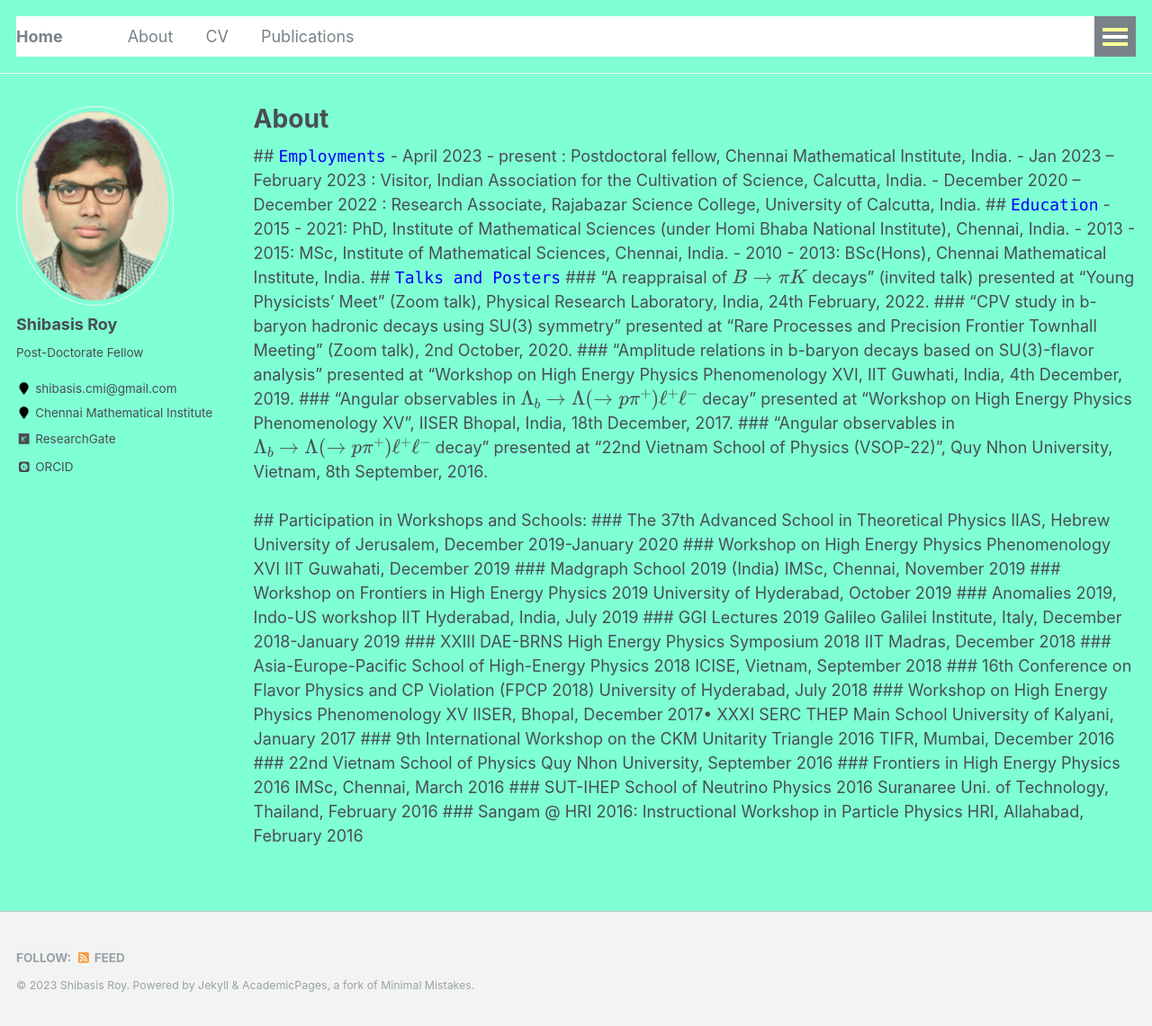
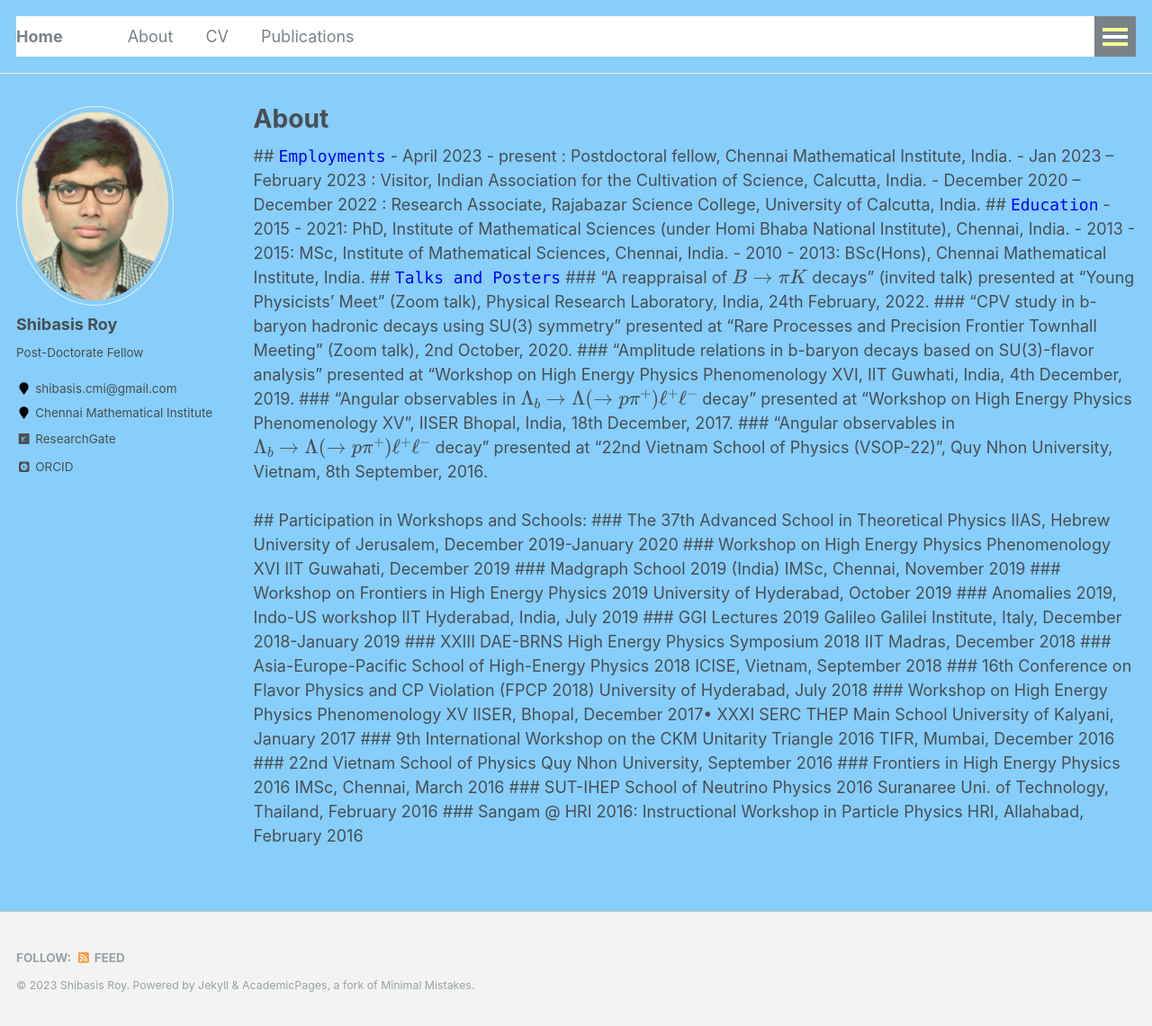
Before and after one commit to shibasisr/shibasisr.github.io, a Jekyll site: the page built from _pages/about.md, in a window 1280 px wide and 1141 px high. Shown: the whole window at 90% size. Built offline with Jekyll 4.4.1, drawn with Linux system fonts in a browser that asks for light colours; some web fonts are replaced; a script bundle is joined from its source files by our own code; library files that are not in the unit come from our copies; formulas are drawn with MathJax 3.

Commit message:
Update about.md

```diff
--- a/_pages/about.md
+++ b/_pages/about.md
@@ -7,7 +7,7 @@ author_profile: true
 
 {% include base_path %}
 
-<body style="background-color:aquamarine;">
+<body style="background-color:LightSkyBlue;">
 
 ## <code style="color : Blue">Employments</code>
 
```
